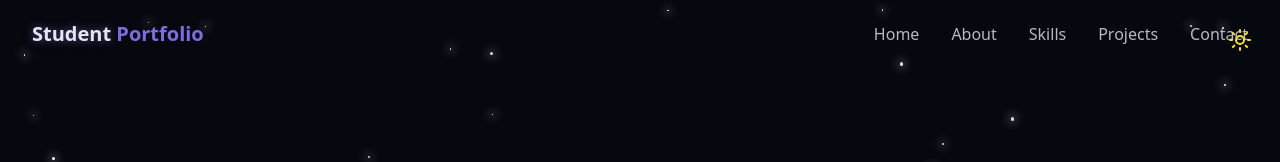
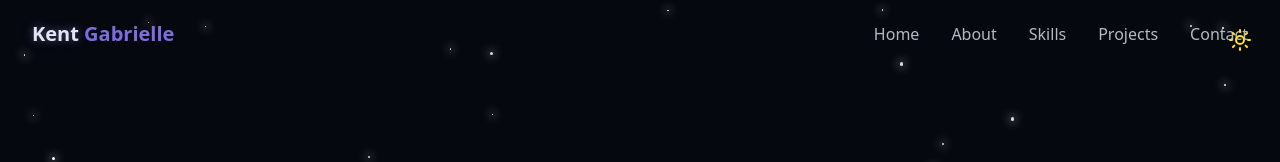
Before and after one commit to KentGab27/cs-portfolio, a React (Vite) app: page / in a window 1280 px wide. Shown: the top 162 px of the page. Built offline with nearby package versions, Linux system fonts and the light colour scheme.

Commit message:
Changed Header
Changed Header from Student Portfolio to my name

```diff
--- a/src/components/Navbar.jsx
+++ b/src/components/Navbar.jsx
@@ -30,7 +30,7 @@
         <div className="container flex items-center justify-between">
             <a className="text-xl font-bold text-primary flex items-center" href="#home">
                 <span className="relative z-10">
-                    <span className="text-glow text-foreground">Student</span> Portfolio
+                    <span className="text-glow text-foreground">Kent</span> Gabrielle
                 </span>
             </a>
 
```
